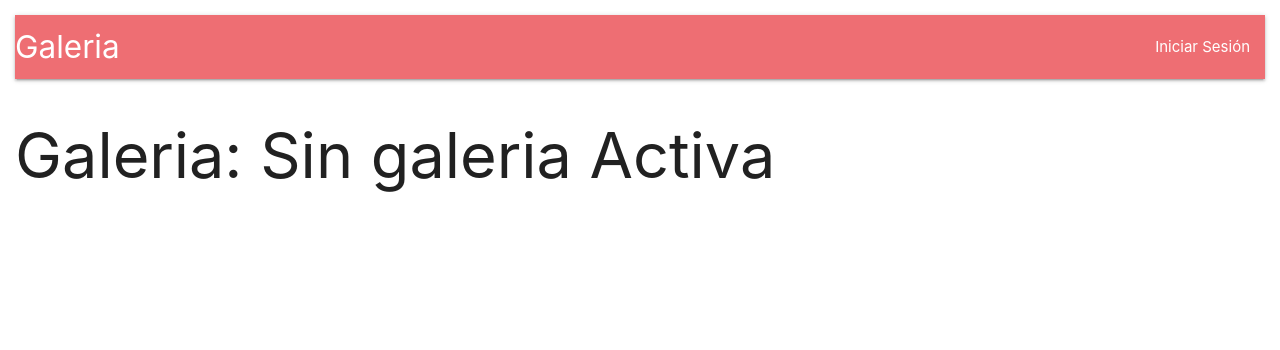
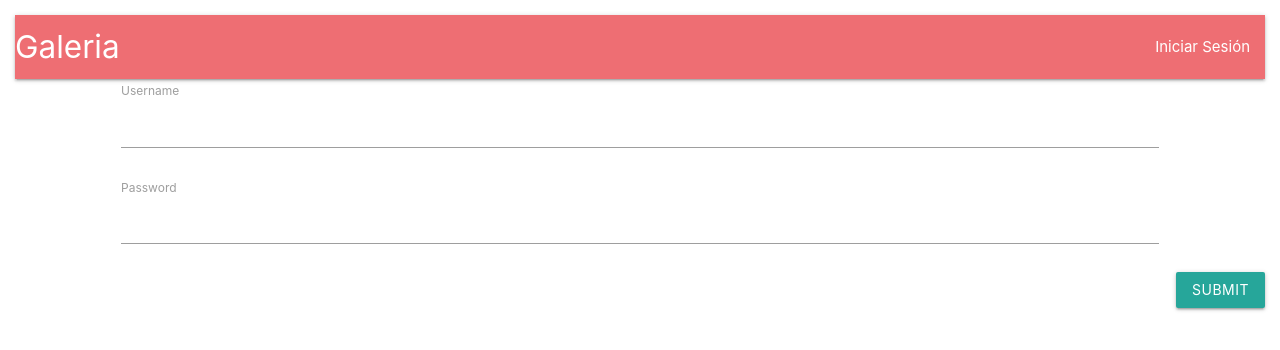
Before and after one commit to SzayelW/gallery_presentation, a React app in the folder client/: page / in a window 1280 px wide. Shown: the top 350 px of the page. Built offline with nearby package versions, Linux system fonts and the light colour scheme; no server answers; the HTML template or start-up script is replaced by a standard one.

Commit message:
correccion de errores y cambios varios

```diff
--- a/client/src/actions/index.js
+++ b/client/src/actions/index.js
@@ -12,11 +12,12 @@ export const fecthUser = () => async dispatch => {
 
 export const login = (datos, history, next) => async dispatch => {
     const user = await axios.post('/api/login', datos);
+
+    dispatch({ type: FETCH_USER, payload: user.data});
     if(user){
         history.push("/");
+        next();
     }
-    dispatch({ type: FETCH_USER, payload: user.data});
-    next();
 }
 
 export const fetchGaleriasUsuario = () => async dispatch => {
--- a/client/src/components/App.js
+++ b/client/src/components/App.js
@@ -30,12 +30,14 @@ class App extends React.Component{
                     <Route path="/mis_galerias/editar/:id" component={GaleriaForm} />
                     <Route path="/mis_galerias/:id" component={Galerias} />
                     <Route path="/mis_galerias" component={Galerias} />
-                    <Route exact path="/" component={Home} />
+                    <Route exact path="/" component={this.props.user ? Home : LoginForm} />
                 </Switch>
             </ React.Fragment>
         </BrowserRouter>
         )
     }
 }
-
-export default connect(null, {fecthUser, fetchGaleriasUsuario})(App);
+function mapStateToProps({user}) {
+    return {user};
+}
+export default connect(mapStateToProps, {fecthUser, fetchGaleriasUsuario})(App);
--- a/client/src/components/GaleriaCard.js
+++ b/client/src/components/GaleriaCard.js
@@ -29,7 +29,6 @@ class GaleriaCard extends Component {
                     <div>
                         <Link to={ `/mis_galerias/${galeria._id}` }>Ver galeria</Link>
                         <Link to={ `/mis_galerias/editar/${galeria._id}` }>Editar</Link>
-                        <button className="btn waves-effect waves-light red  btn-small" onClick={ () => this.props.eliminarGaleria(galeria._id)}><i className="large material-icons">delete</i></button>
                     </div>
                 </div>
             </div>
--- a/client/src/components/GaleriaForm.js
+++ b/client/src/components/GaleriaForm.js
@@ -18,8 +18,11 @@ class GaleriaForm extends Component {
 
     handleSubmit = (e) => {
         e.preventDefault();
+        if(!this.refs.nombre.value.trim()) return;
         this.setState({saving: true});
+
         let form = new FormData(this.refs.galeriaForm);
+        form.delete('imagenesDrop');
         this.state.files.forEach(f => form.append('imagenesDZ', f));
         form.append('imagenesEliminadas', JSON.stringify(this.state.imagenesEliminadas));
         if(this.state.update) this.props.updateGaleriaUsuario(form, this.props.history);
--- a/client/src/components/Galerias.js
+++ b/client/src/components/Galerias.js
@@ -4,7 +4,6 @@ import { connect } from 'react-redux';
 import { fetchGaleriasUsuario, setGaleriaActivaUsuario, eliminarGaleria } from '../actions';
 import GaleriaCard from './GaleriaCard';
 import GaleriaView from './GaleriaView';
-import Axios from 'axios';
 
 class Galerias extends Component {
 
--- a/client/src/components/LoginForm.js
+++ b/client/src/components/LoginForm.js
@@ -6,11 +6,11 @@ class LoginForm extends React.Component{
 
     handleSubmit = (e) => {
         e.preventDefault();
+        const username = this.refs.username.value.trim();
+        const password = this.refs.password.value.trim();
+        if(!username || !password) return;
         this.props.login(
-            {
-                username: this.refs.username.value,
-                password: this.refs.password.value
-            },
+            { username, password },
             this.props.history,
             this.props.fetchGaleriasUsuario
             );
@@ -20,16 +20,16 @@ class LoginForm extends React.Component{
         return (
             <React.Fragment>
                 <form className="col s12" onSubmit={this.handleSubmit}>
-                    <div className="row" key={1}>
+                    <div className="row">
                         <div className="col offset-s1 s10">
                             <label>Username</label>
-                            <input type="text" ref="username" name="username"/>
+                            <input type="text" ref="username" key={111} name="username"/>
                         </div>
                     </div>
-                    <div className="row" key={2}>
+                    <div className="row">
                         <div className="col offset-s1 s10">
                             <label >Password</label>
-                            <input type="password" ref="password" name="password"/>
+                            <input type="password" ref="password" key={211} name="password"/>
                         </div>
                     </div>
                     <button className="btn right" type="submit">Submit</button>
```
Also changed, not shown: 3 other files (tests, documents, lock files or other folders).
